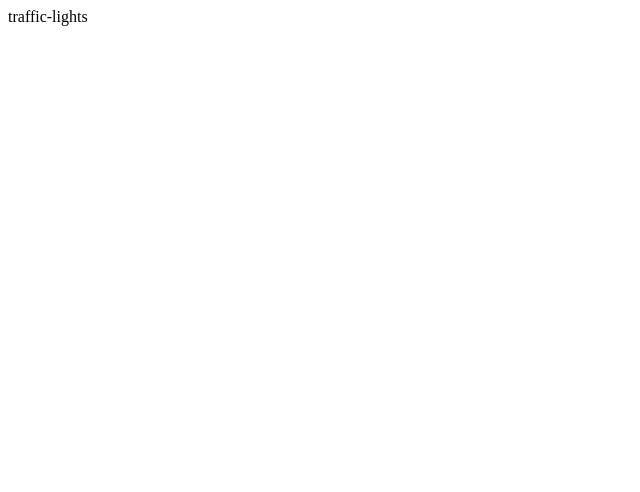
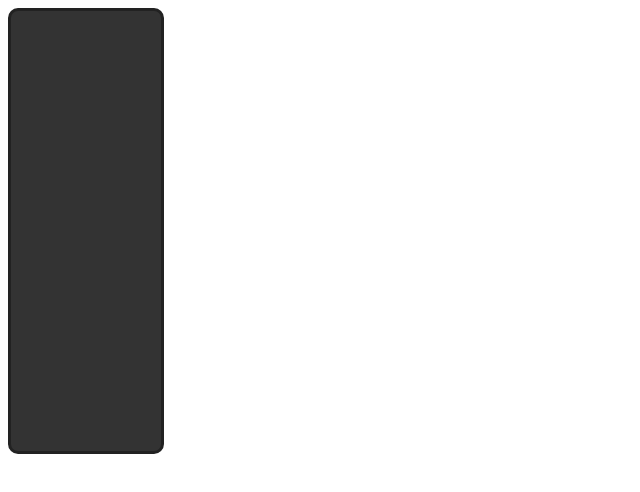
Before and after one commit to expMax-web/traffic-lights-state-machine, a React (Create React App) app: page / in a window 1280 px wide. Shown: the top 492 px of the page, without its empty margins (0-640 px from the left). Built offline with nearby package versions, Linux system fonts and the light colour scheme.

Commit message:
add TraficLights

```diff
--- a/src/App.tsx
+++ b/src/App.tsx
@@ -1,8 +1,8 @@
+import { TraficLights } from "./component/TraficLights/TraficLights";
+
 function App() {
   return (
-    <div>
-      traffic-lights
-    </div>
+    <TraficLights />
   );
 }
 
--- a/src/component/TraficLights/TraficLights.tsx
+++ b/src/component/TraficLights/TraficLights.tsx
@@ -0,0 +1,12 @@
+import { FC } from "react";
+
+import styles from './styles.module.scss'
+import { TraficLightsItem } from "./TraficLightsItem";
+
+export const TraficLights: FC = () => {
+    return <div className={styles.Container} >
+        <TraficLightsItem color="green" />
+        <TraficLightsItem color="yellow" />
+        <TraficLightsItem color="red" />
+    </div>
+}
--- a/src/component/TraficLights/TraficLightsItem.tsx
+++ b/src/component/TraficLights/TraficLightsItem.tsx
@@ -1,7 +1,29 @@
 import { FC } from "react"
 
-import styles from './styles.modules.scss'
+import { Color } from "./types"
 
-export const TraficLightsItem: FC = () => {
-    return <div className={styles.ItemDefault} />
+import styles from './styles.module.scss'
+
+
+interface TraficLightsItemProps {
+    color: Color
 }
+
+const COLOR_ITEM_MAP: Record<Color, string> = {
+    red: "Item_Red",
+    yellow: "Item_Red",
+    green: "Item_Red",
+}
+
+
+
+
+
+export const TraficLightsItem: FC<TraficLightsItemProps> = ({ color }) => {
+    return <div className={styles.Item} />
+}
+
+// {cn(styles.Button, {
+//     [styles.Button_Active]:
+//       bookingComponent === BookingComponentsEnum.bookingForm,
+//   })}
--- /dev/null
+++ b/src/component/TraficLights/styles.module.scss
@@ -0,0 +1,27 @@
+.Container {
+  position: absolute;
+  background: #333;
+  width: 150px;
+  height: 440px;
+  border-radius: 10px;
+  border: 3px solid #222;
+}
+
+.ItemDefault {
+  background: #666;
+  width: 120px;
+  height: 120px;
+  border-radius: 50%;
+  border: 3px solid #222;
+  margin-left: 12px;
+  margin-top: 16px;
+  &_Green {
+    background-color: green;
+  }
+  &_Yellow {
+    background-color: yellow;
+  }
+  &_Red {
+    background-color: red;
+  }
+}
--- /dev/null
+++ b/src/component/TraficLights/types.ts
@@ -0,0 +1 @@
+export type Color = "green" | "yellow" | "red";
```
Also changed, not shown: package.json (+13 -11 lines), src/component/TraficLights/styles.modules.scss (deleted, +0 -9 lines), src/types.d.ts (renamed from declaration.d.ts), 1 other file (tests, documents, lock files or other folders).
